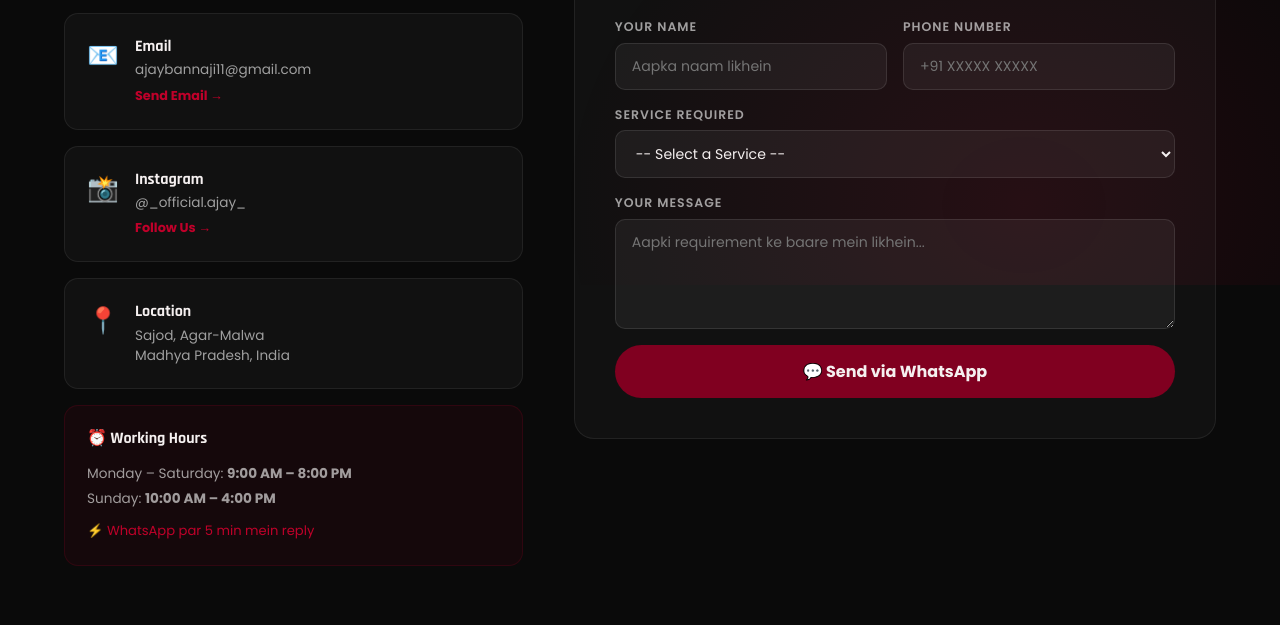
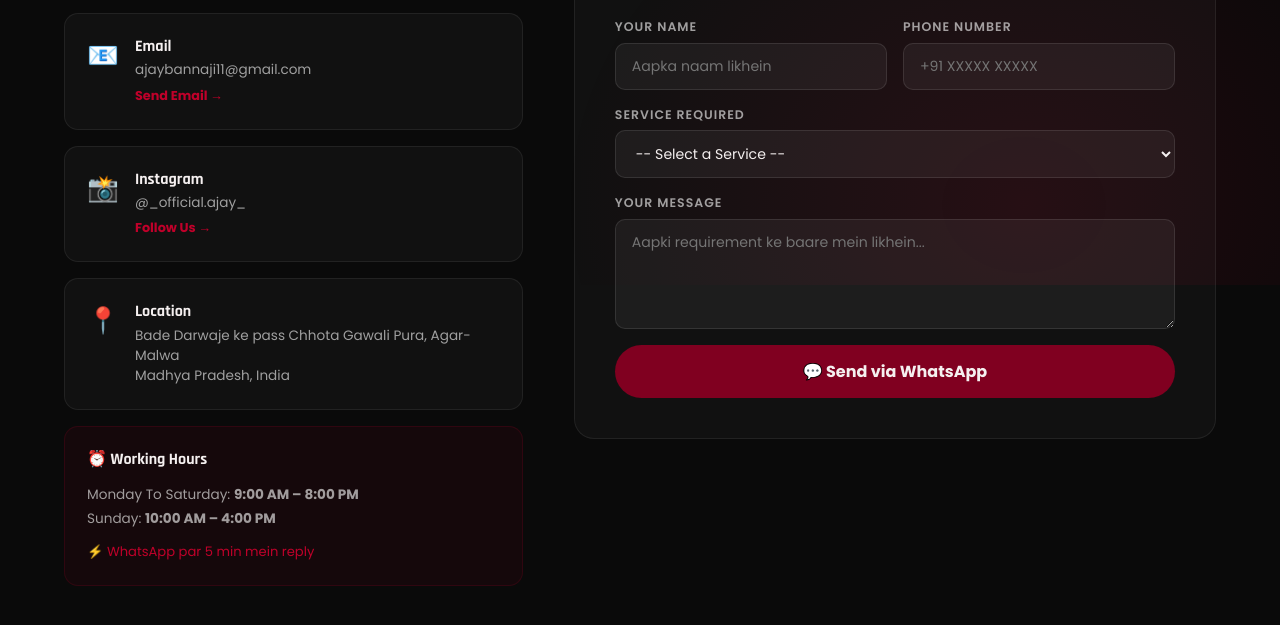
Before and after one commit to ajaybannaji11-lang/balajidigital, a plain HTML site: page contact.html in a window 1280 px wide. Shown: the part 515-1140 px from the top of the page. Drawn offline with Linux system fonts and the light colour scheme.

Commit message:
Update contact.html

```diff
--- a/contact.html
+++ b/contact.html
@@ -60,10 +60,10 @@
             <div class="contact-card"><div class="cc-icon">📞</div><div class="cc-content"><h4>Phone / WhatsApp</h4><p>+91 89895 93938</p><a href="https://wa.me/918989593938" class="cc-link" target="_blank">Open WhatsApp →</a></div></div>
             <div class="contact-card"><div class="cc-icon">📧</div><div class="cc-content"><h4>Email</h4><p>ajaybannaji11@gmail.com</p><a href="mailto:ajaybannaji11@gmail.com" class="cc-link">Send Email →</a></div></div>
             <div class="contact-card"><div class="cc-icon">📸</div><div class="cc-content"><h4>Instagram</h4><p>@_official.ajay_</p><a href="https://www.instagram.com/_official.ajay_/?__pwa=1#" target="_blank" class="cc-link">Follow Us →</a></div></div>
-            <div class="contact-card"><div class="cc-icon">📍</div><div class="cc-content"><h4>Location</h4><p>Sajod, Agar-Malwa<br>Madhya Pradesh, India</p></div></div>
+            <div class="contact-card"><div class="cc-icon">📍</div><div class="cc-content"><h4>Location</h4><p>Bade Darwaje ke pass Chhota Gawali Pura, Agar-Malwa<br>Madhya Pradesh, India</p></div></div>
             <div class="contact-hours">
                 <h4>⏰ Working Hours</h4>
-                <p>Monday – Saturday: <strong>9:00 AM – 8:00 PM</strong></p>
+                <p>Monday To Saturday: <strong>9:00 AM – 8:00 PM</strong></p>
                 <p>Sunday: <strong>10:00 AM – 4:00 PM</strong></p>
                 <p style="margin-top:0.5rem; color:var(--red); font-size:0.82rem;">⚡ WhatsApp par 5 min mein reply</p>
             </div>
```
